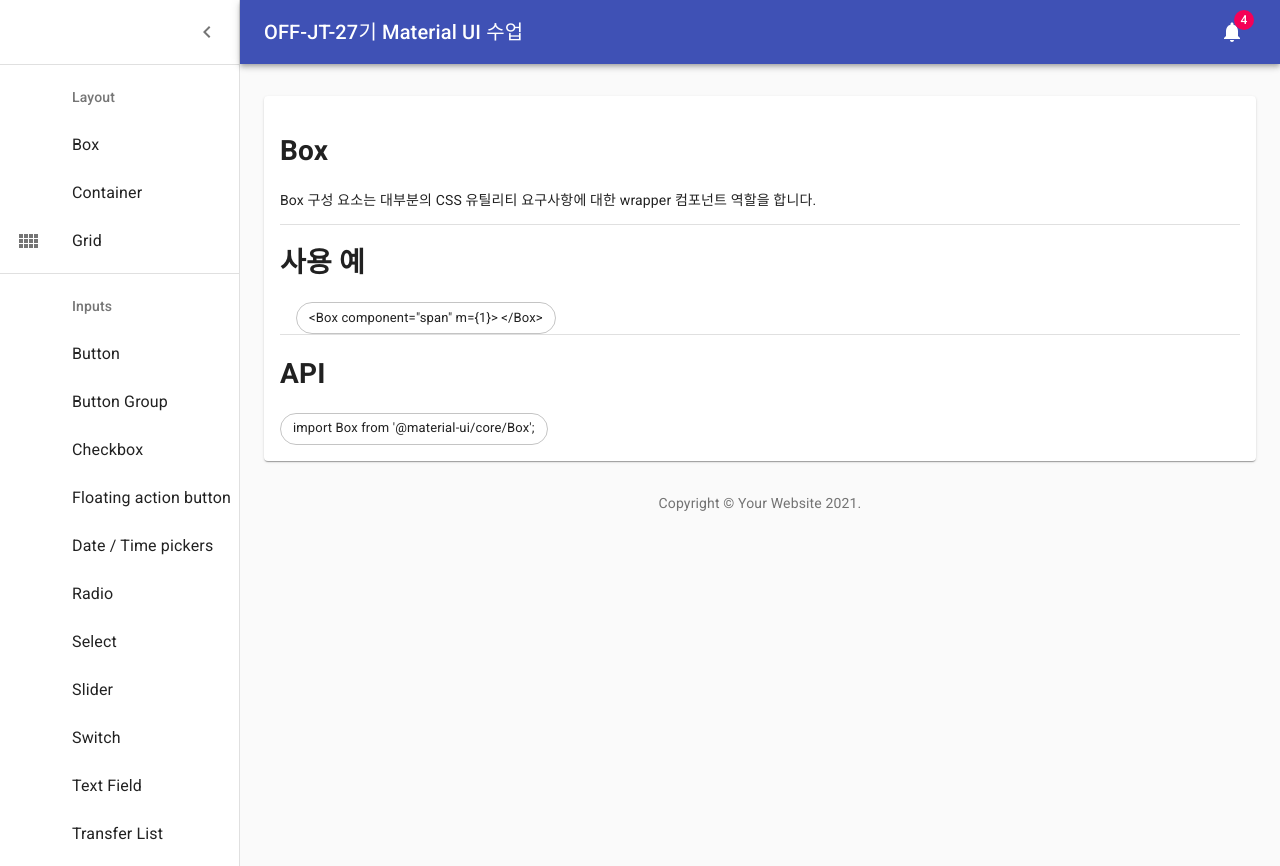
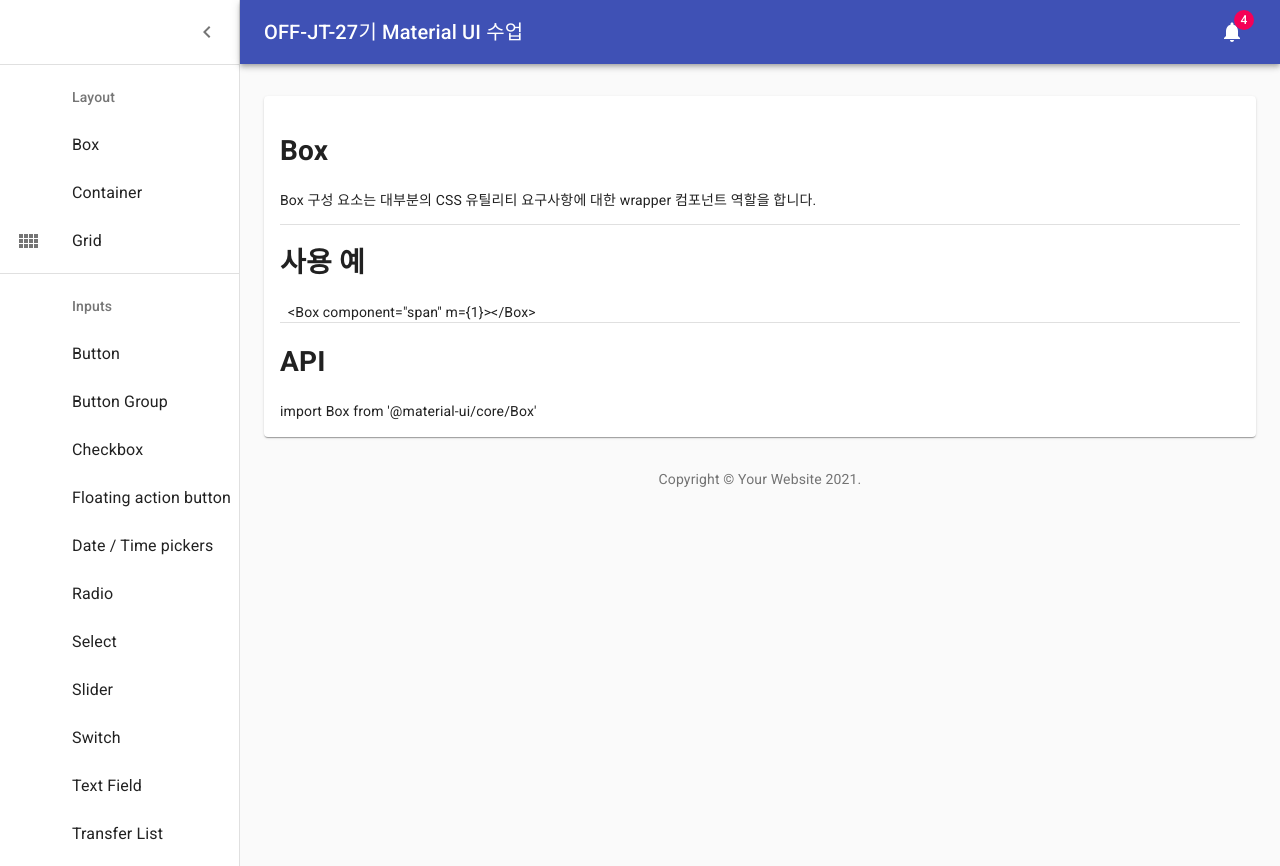
Before and after one commit to trash-repositories/react-material-ui, a React (Create React App) app: page /box in a window 1280 px wide. Built offline with nearby package versions, Linux system fonts and the light colour scheme.

Commit message:
박스 컴포넌트 수정

```diff
--- a/src/layout/Box.js
+++ b/src/layout/Box.js
@@ -1,10 +1,5 @@
 import React from 'react';
-import { Divider, Box, Chip } from '@material-ui/core';
-
-const firstExample = `
-  <Box component="span" m={1}>
-  </Box>
-`;
+import { Divider, Box } from '@material-ui/core';
 
 const BoxComponent = () => {
   return (
@@ -13,11 +8,12 @@ const BoxComponent = () => {
       <p>Box 구성 요소는 대부분의 CSS 유틸리티 요구사항에 대한 wrapper 컴포넌트 역할을 합니다.</p>
       <Divider />
       <h1>사용 예</h1>
-      <Box component="span" m={1}></Box>
-      <Chip label={firstExample} href="#chip" clickable variant="outlined" />
+      <Box component="span" m={1}>
+        {`<Box component="span" m={1}></Box>`}
+      </Box>
       <Divider />
       <h1>API</h1>
-      <Chip label="import Box from '@material-ui/core/Box';" href="#chip" clickable variant="outlined" />
+      {`import Box from '@material-ui/core/Box'`}
     </div>
   );
 };
```
